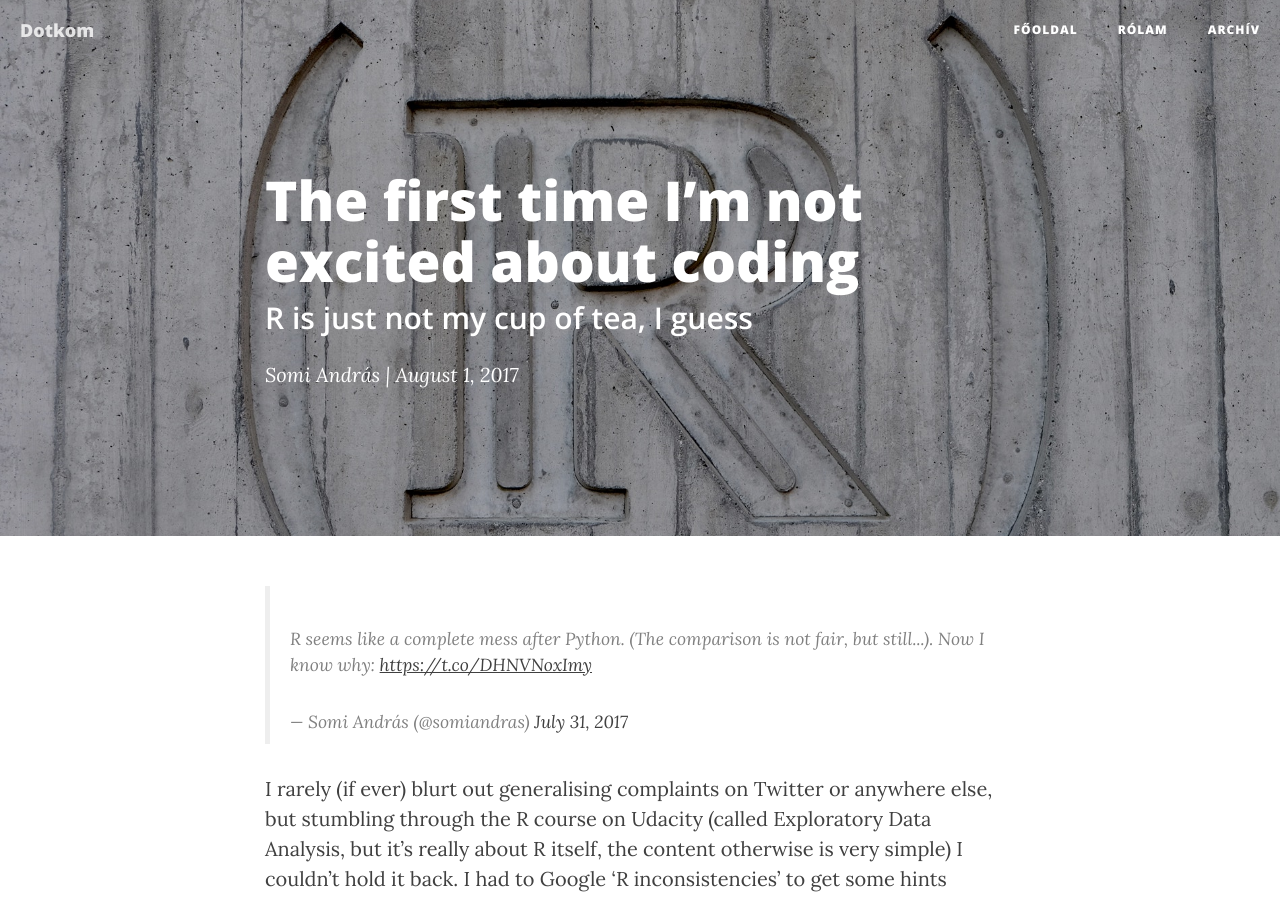
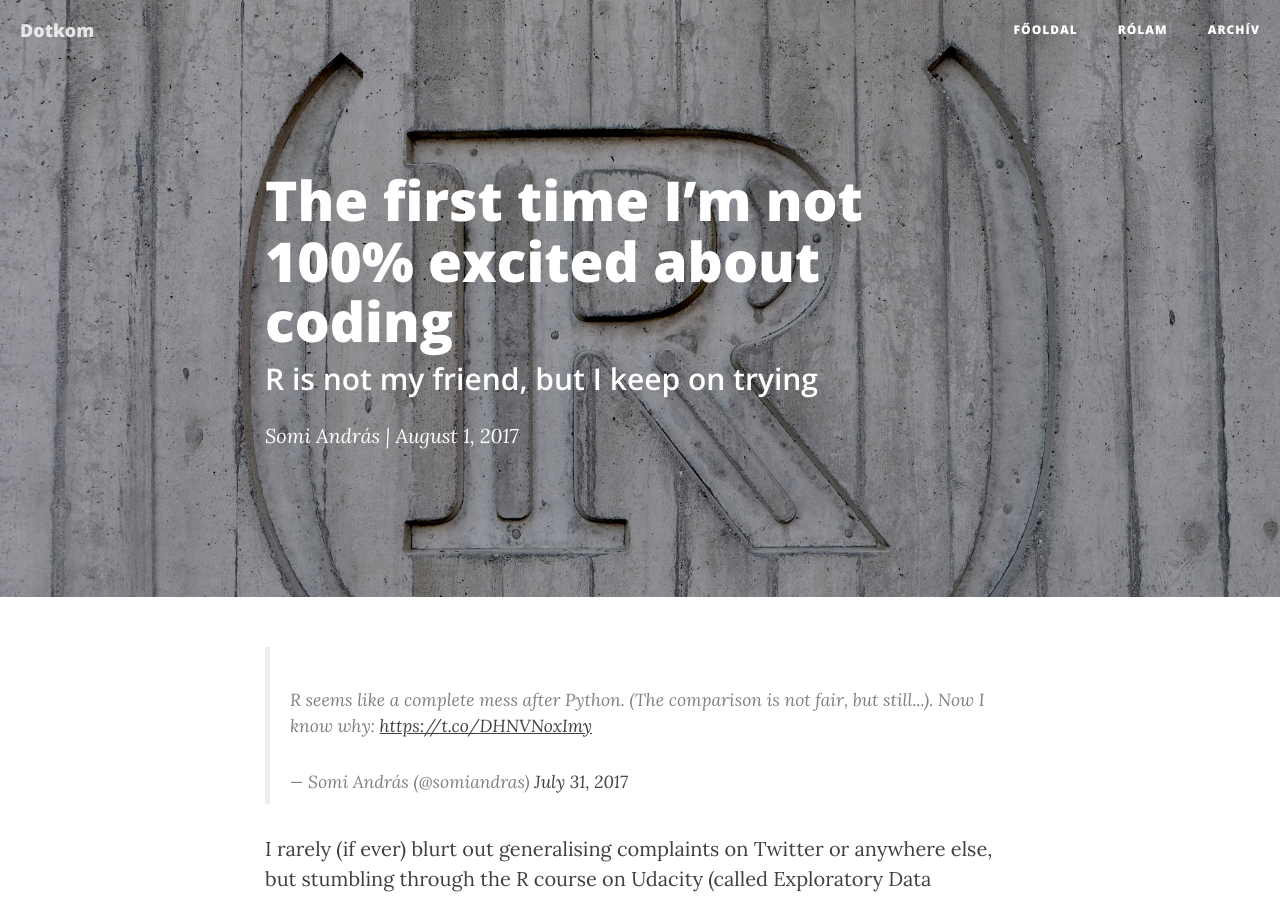
Before and after one commit to doktorjustice/doktorjustice.github.io, a Jekyll site: the page built from _posts/2017-08-01-first-time-with-r.md, in a window 1280 px wide and 900 px high. Built offline with Jekyll 4.4.1, drawn with Linux system fonts in a browser that asks for light colours; nearby versions of some CDN libraries; comment, search, counter and statistics services are not loaded.

Commit message:
Fix post

```diff
--- a/_posts/2017-08-01-first-time-with-r.md
+++ b/_posts/2017-08-01-first-time-with-r.md
@@ -1,6 +1,6 @@
 ---
-title: The first time I’m not excited about coding
-subtitle: R is just not my cup of tea, I guess
+title: The first time I’m not 100% excited about coding
+subtitle: R is not my friend, but I keep on trying
 date: 2017-08-01
 header-img: img/R.jpg
 ---
```
